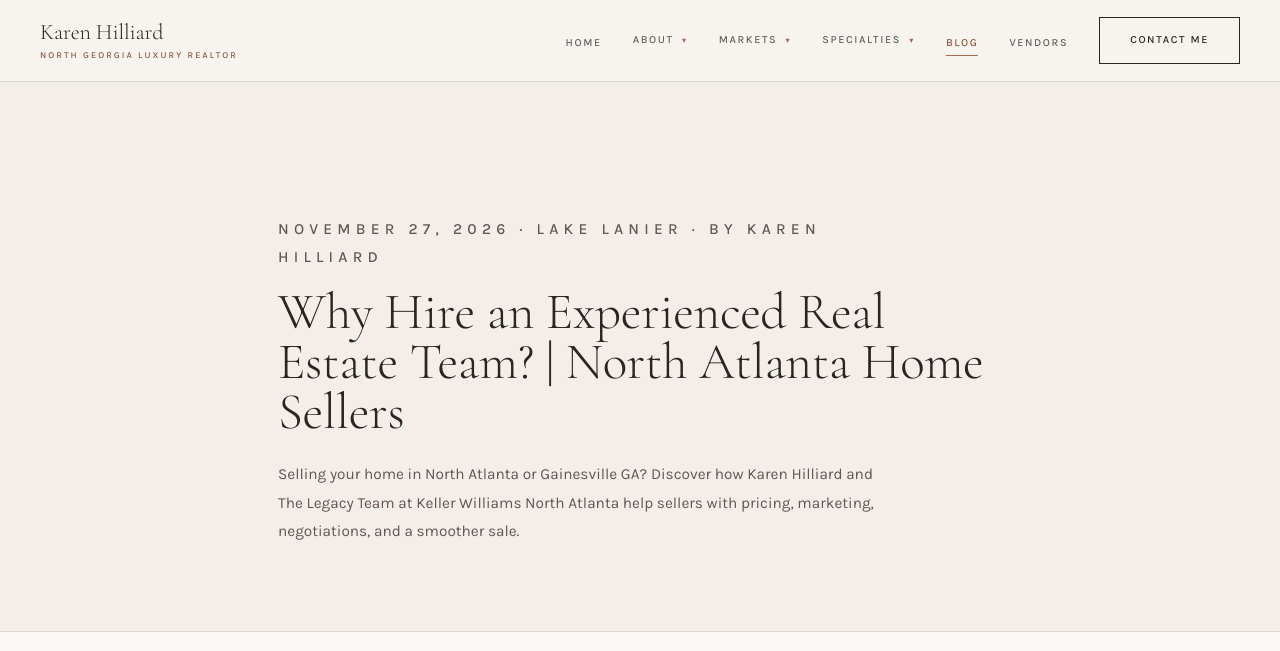
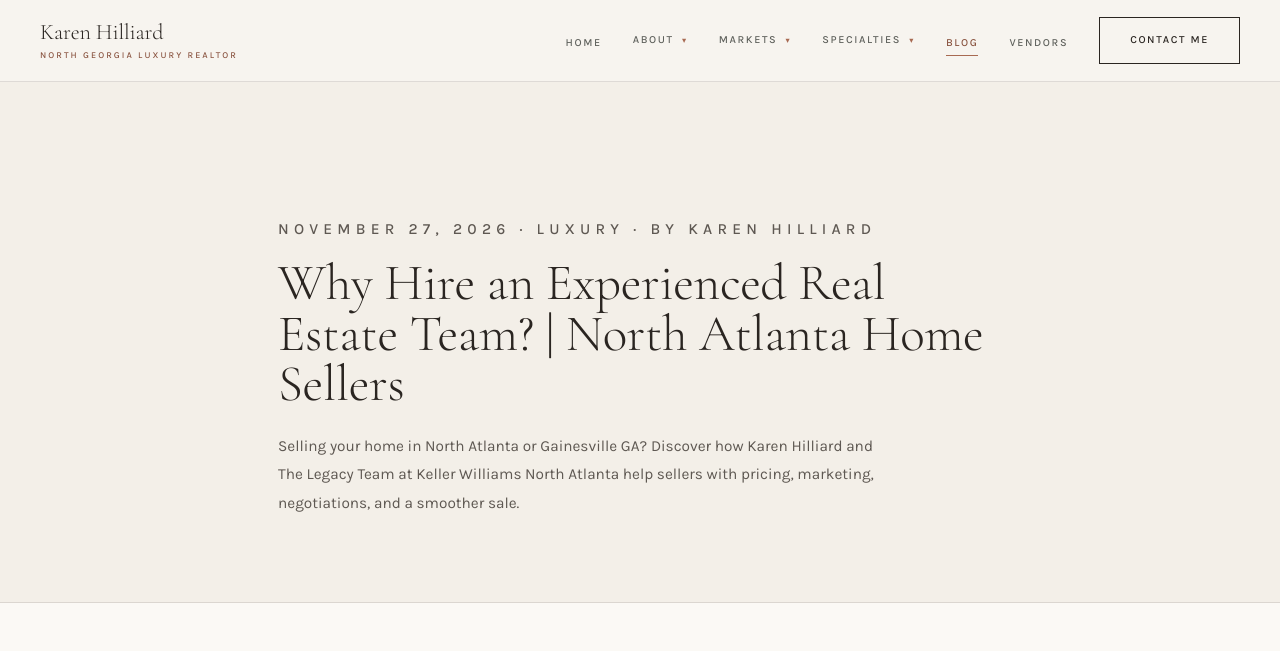
Before and after one commit to Westyn3/karen-hilliard-realtor, a Jekyll site: the page built from _posts/2026-11-27-why-hire-an-experienced-real-estate-team-north-atlanta-home-sellers.md, in a window 1280 px wide and 900 px high, cut to the strip 0-651 px from the top of the window. Built offline with Jekyll 4.4.1, drawn with Linux system fonts in a browser that asks for light colours.

Commit message:
Update Blog Posts “2026-11-27-why-hire-an-experienced-real-estate-team-north-atlanta-home-sellers”

```diff
--- a/_posts/2026-11-27-why-hire-an-experienced-real-estate-team-north-atlanta-home-sellers.md
+++ b/_posts/2026-11-27-why-hire-an-experienced-real-estate-team-north-atlanta-home-sellers.md
@@ -1,7 +1,7 @@
 ---
 title: Why Hire an Experienced Real Estate Team? | North Atlanta Home Sellers
 date: 2026-11-27 11:40:00 -0500
-city: Lake Lanier
+city: Luxury
 description: Selling your home in North Atlanta or Gainesville GA? Discover how
   Karen Hilliard and The Legacy Team at Keller Williams North Atlanta help
   sellers with pricing, marketing, negotiations, and a smoother sale.
```
